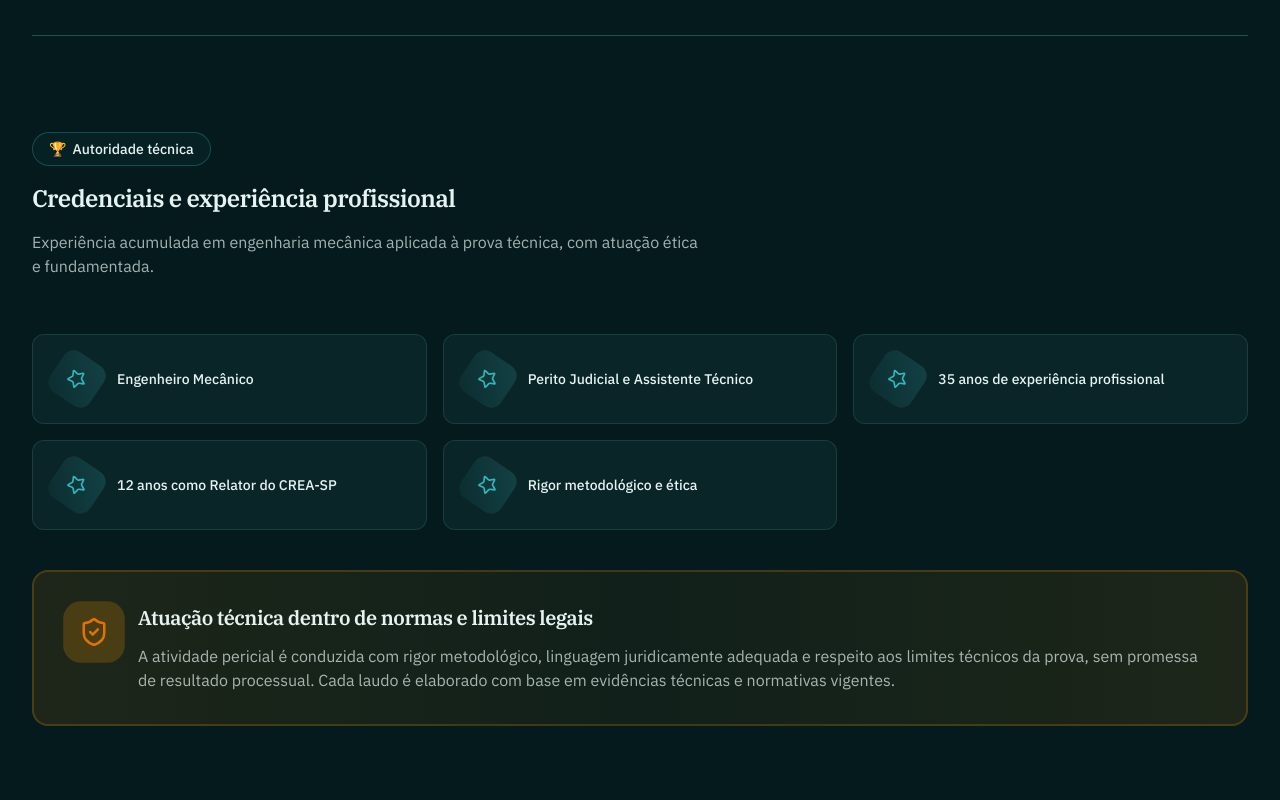
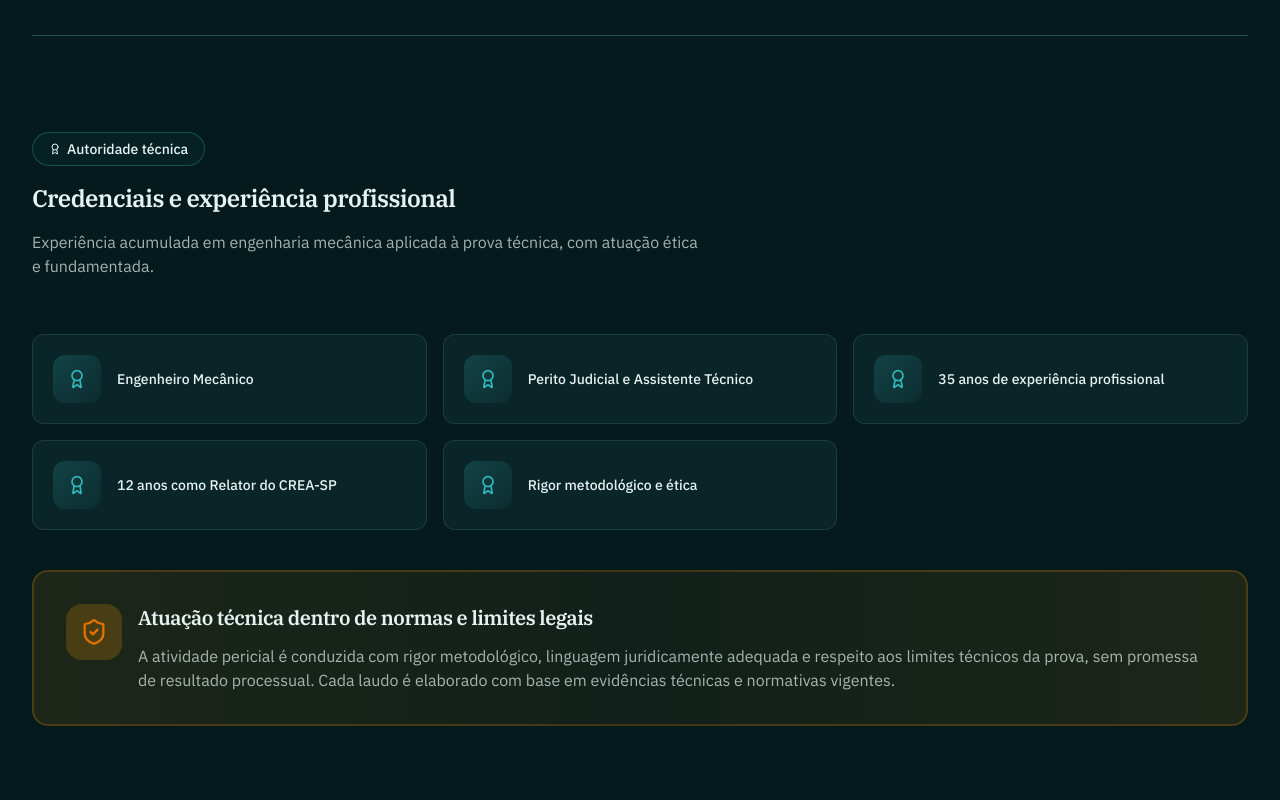
Before and after one commit to eng-lenzi/lp-eng-lenzi, a React (Vite) app: page / in a window 1280 px wide. Shown: the part 4480-5280 px from the top of the page. Built offline with nearby package versions, Linux system fonts and the light colour scheme.

Commit message:
style: substitui emojis por ícones lucide-react
- Usa ícones (Cog, Target, Scale, etc) nos badges
- Substitui emojis por ícones mais consistentes

```diff
--- a/src/routes/-components/contact.tsx
+++ b/src/routes/-components/contact.tsx
@@ -1,11 +1,11 @@
 import { motion } from "framer-motion";
-import { User, Phone, MapPin } from "lucide-react";
+import { User, Phone, MapPin, MessageCircle } from "lucide-react";
 
 import { Text, Title } from "@/components/typography";
 import { Badge } from "@/components/ui/badge";
-import { Card, CardContent } from "@/components/ui/card";
+import { Card, CardContent, CardHeader } from "@/components/ui/card";
+import { AnimatedSection, AnimatedCard } from "./animation-helpers";
 import { ContactForm } from "./contact-form";
-import { AnimatedSection, AnimatedCard, EmojiRenderer } from "./animation-helpers";
 
 export function Contact() {
 	return (
@@ -15,7 +15,7 @@ export function Contact() {
 					variant="outline"
 					className="border-primary/30 bg-primary/5 px-3 py-1 text-xs sm:px-4 sm:py-1.5 sm:text-sm"
 				>
-					<EmojiRenderer emoji="📞" />
+					<MessageCircle className="mr-1.5 size-3" />
 					WhatsApp e formulário
 				</Badge>
 				<Title as="h2" id="contato-title" size="lg" className="font-heading">
@@ -33,9 +33,9 @@ export function Contact() {
 						<Card className="border-border/60 bg-gradient-to-br from-muted/40 via-muted/20 to-transparent">
 							<CardContent className="space-y-6 p-5 sm:space-y-8 sm:p-8">
 								<motion.div
-									initial={{ scale: 0 }}
-									animate={{ scale: 1 }}
-									transition={{ type: "spring", stiffness: 200, delay: 0.3 }}
+									initial={{ opacity: 0 }}
+									animate={{ opacity: 1 }}
+									transition={{ duration: 0.3, delay: 0.3 }}
 									className="flex items-center gap-4 sm:gap-5"
 								>
 									<div className="flex h-12 w-12 items-center justify-center rounded-xl sm:h-14 sm:w-14 sm:rounded-2xl bg-gradient-to-br from-primary to-primary/80 text-primary-foreground shadow-lg shadow-primary/25">
--- a/src/routes/-components/credentials.tsx
+++ b/src/routes/-components/credentials.tsx
@@ -1,9 +1,9 @@
 import { motion } from "framer-motion";
-import { Star, ShieldCheck } from "lucide-react";
+import { Award, ShieldCheck } from "lucide-react";
 
 import { Text, Title } from "@/components/typography";
 import { Badge } from "@/components/ui/badge";
-import { AnimatedSection, AnimatedCard, EmojiRenderer } from "./animation-helpers";
+import { AnimatedSection, AnimatedCard } from "./animation-helpers";
 
 const credentials = [
 	"Engenheiro Mecânico",
@@ -21,7 +21,7 @@ export function Credentials() {
 					variant="outline"
 					className="border-primary/30 bg-primary/5 px-3 py-1 text-xs sm:px-4 sm:py-1.5 sm:text-sm"
 				>
-					<EmojiRenderer emoji="🏆" />
+					<Award className="mr-1.5 size-3" />
 					Autoridade técnica
 				</Badge>
 				<Title as="h2" id="credenciais-title" size="lg" className="font-heading">
@@ -37,19 +37,11 @@ export function Credentials() {
 				{credentials.map((cred, idx) => (
 					<AnimatedCard key={cred} delay={idx * 0.05}>
 						<div className="flex items-center gap-4 rounded-xl border border-border/60 bg-card p-5 transition-all hover:shadow-md hover:border-primary/30">
-							<motion.div
-								animate={{
-									rotate: [0, 360],
-								}}
-								transition={{
-									duration: 20,
-									repeat: Infinity,
-									ease: "linear",
-								}}
+							<div
 								className="flex h-12 w-12 shrink-0 items-center justify-center rounded-xl bg-gradient-to-br from-primary/20 to-primary/5"
 							>
-								<Star className="size-5 text-primary" />
-							</motion.div>
+								<Award className="size-5 text-primary" />
+							</div>
 							<Text size="sm" className="font-medium">
 								{cred}
 							</Text>
@@ -59,22 +51,13 @@ export function Credentials() {
 			</div>
 
 			<AnimatedCard delay={0.3}>
-				<motion.div
+				<div
 					className="mt-8 rounded-2xl border-2 border-amber-500/20 bg-gradient-to-r from-amber-500/10 via-amber-500/5 to-amber-500/10 p-4 sm:mt-10 sm:p-6 lg:p-8 transition-all hover:border-amber-500/30"
 				>
 					<div className="flex flex-col gap-4 sm:flex-row sm:items-start">
-						<motion.div
-							animate={{
-								scale: [1, 1.1, 1],
-							}}
-							transition={{
-								duration: 2,
-								repeat: Infinity,
-							}}
-							className="flex h-12 w-12 shrink-0 items-center justify-center rounded-xl sm:h-14 sm:w-14 sm:rounded-2xl bg-amber-500/20"
-						>
+						<div className="flex h-12 w-12 shrink-0 items-center justify-center rounded-xl sm:h-14 sm:w-14 sm:rounded-2xl bg-amber-500/20">
 							<ShieldCheck className="size-6 text-amber-600 sm:size-7" />
-						</motion.div>
+						</div>
 						<div className="space-y-3">
 							<Title as="h3" size="md" className="font-heading">
 								Atuação técnica dentro de normas e limites legais
@@ -87,7 +70,7 @@ export function Credentials() {
 							</Text>
 						</div>
 					</div>
-				</motion.div>
+				</div>
 			</AnimatedCard>
 		</AnimatedSection>
 	);
```
